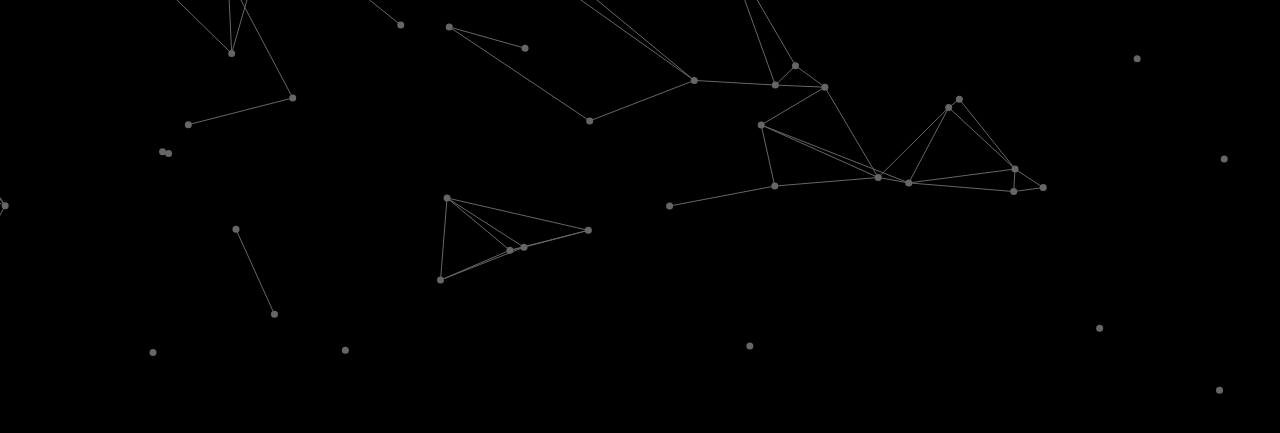
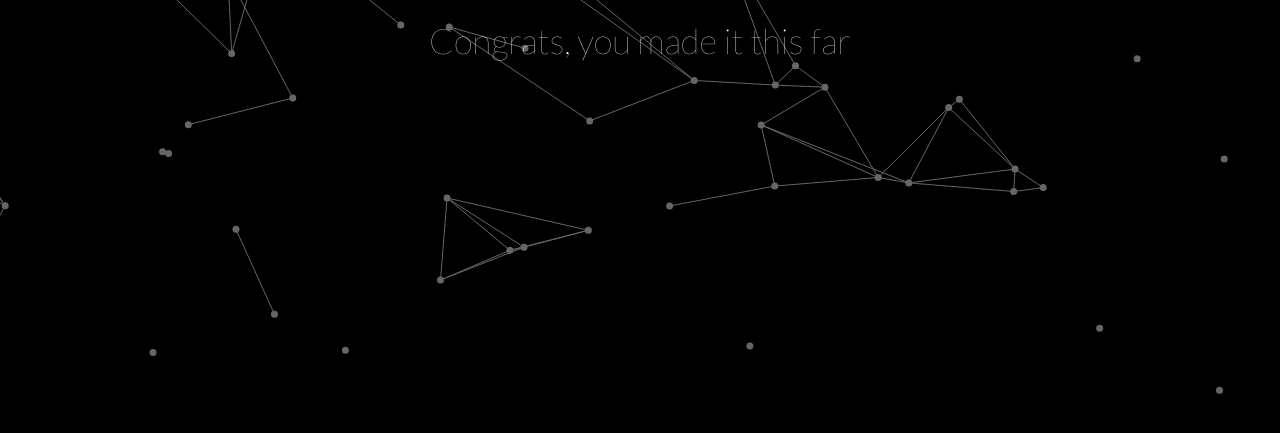
Before and after one commit to tsudot/monday, a plain HTML site: page index.html in a window 1280 px wide. Shown: the part 365-798 px from the top of the page. Drawn offline with nearby package versions, Linux system fonts and the light colour scheme.

Commit message:
Congrats

```diff
--- a/index.html
+++ b/index.html
@@ -22,7 +22,7 @@
   <div>
     <img class="logo" src="img/hhlogo.png" />
     <span class="hackathon-hackers-text">Get Ready For Monday 19th Nov!</span><br/>
-    <!--span class="hackathon-hackers-text-under">website comming soon</span-->
+    <span class="hackathon-hackers-text-under">Congrats, you made it this far</span>
   </div>
   <script src="js/functions.js"></script>
   </body>
```
